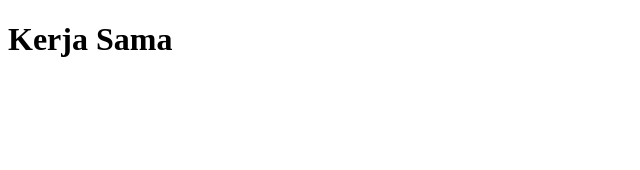
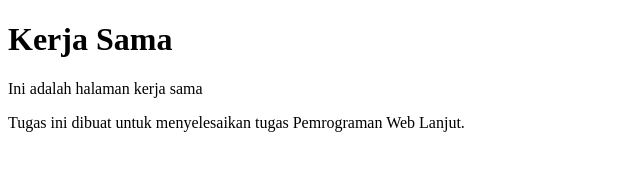
Before and after one commit to farcodess/farrep, a plain HTML site: page index.html in a window 1280 px wide. Shown: the whole page, without its empty margins (0-640 px from the left). Drawn offline with Linux system fonts and the light colour scheme.

Commit message:
menambahkan teks p

```diff
--- a/index.html
+++ b/index.html
@@ -7,7 +7,8 @@
 </head>
 <body>
     <h1>Kerja Sama</h1>
-
+   <p>Ini adalah halaman kerja sama</p>
+    <p>Tugas ini dibuat untuk menyelesaikan tugas Pemrograman Web Lanjut.</p>
 
 
 
```
